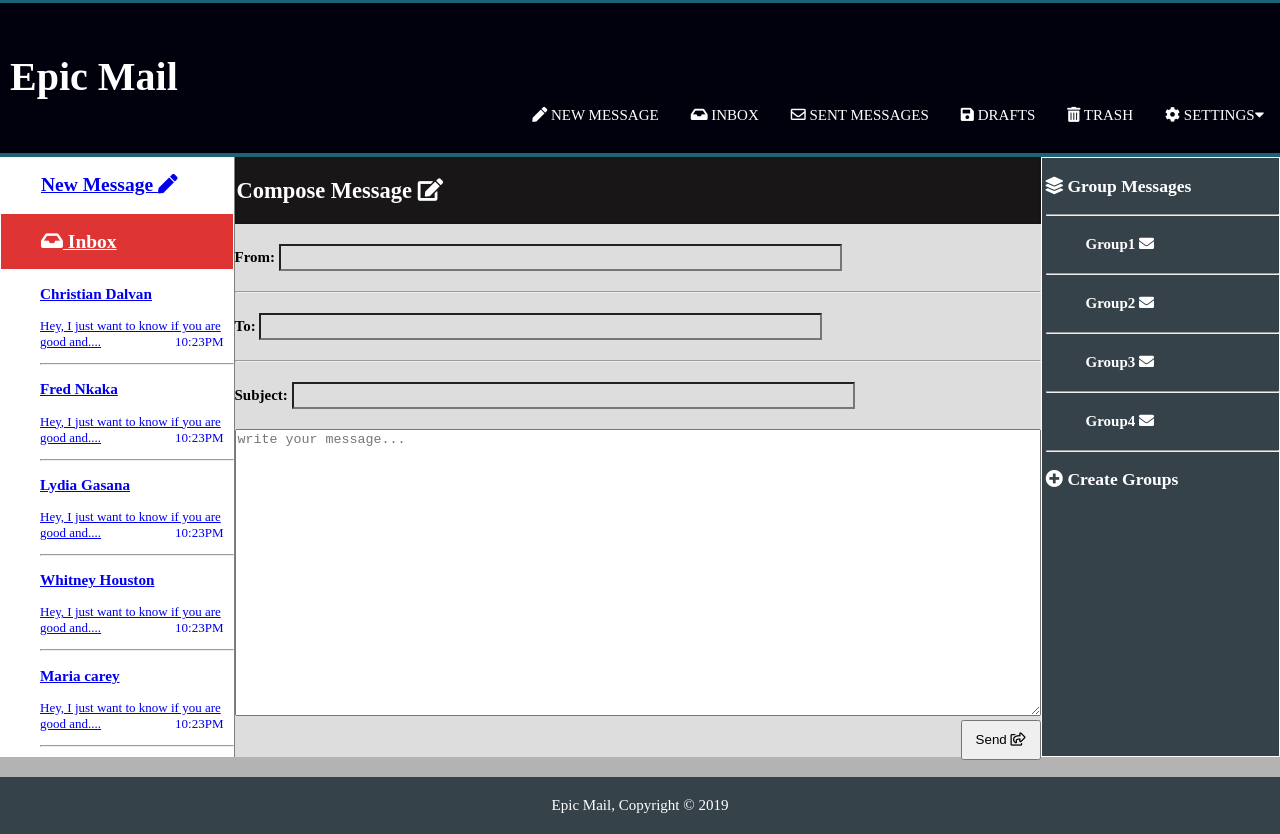
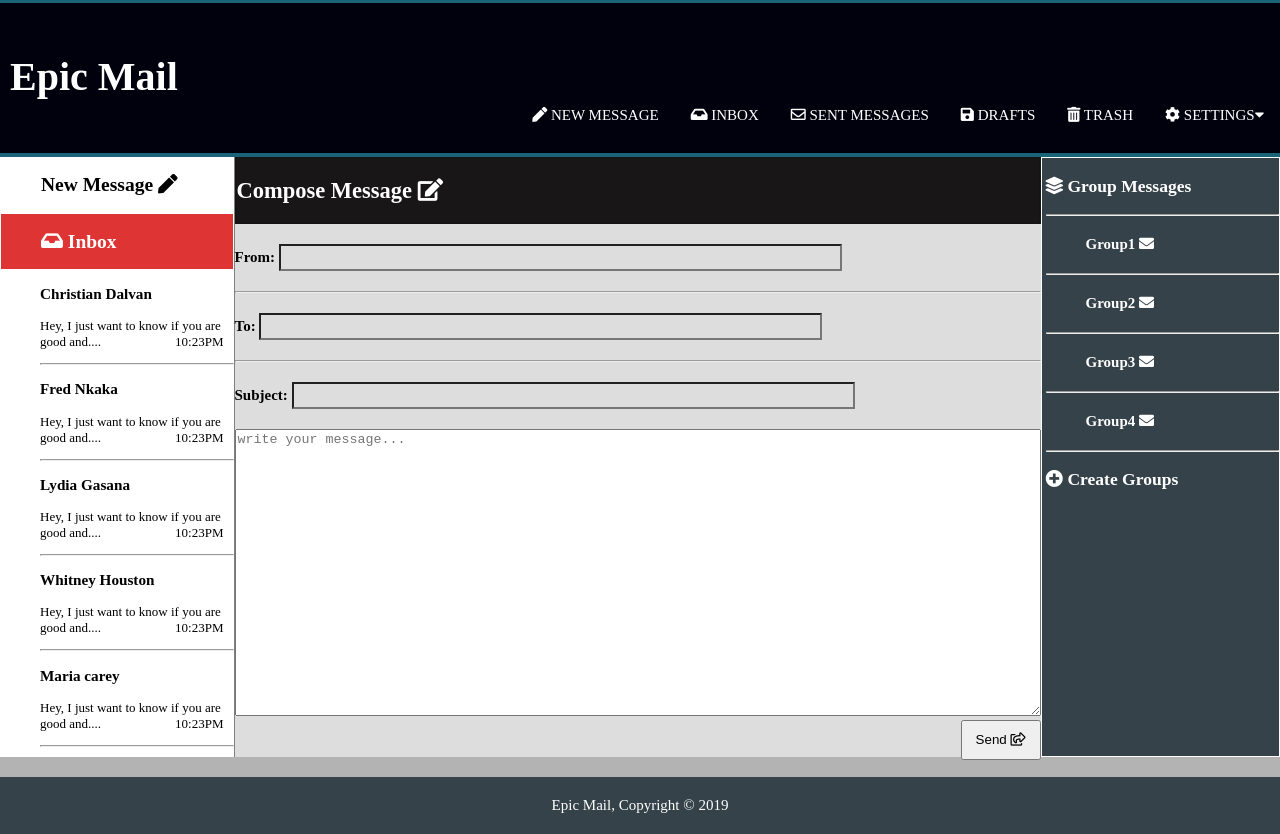
Before and after one commit to raymond42/Epic-mail-challenges-3, a plain HTML site: page UI/HTML/compose.html in a window 1280 px wide. Drawn offline with Linux system fonts and the light colour scheme; a script that the page names is missing.

Commit message:
styling the compose page

```diff
--- a/UI/HTML/compose.html
+++ b/UI/HTML/compose.html
@@ -43,14 +43,14 @@
                   <div class="heading2"><h2><a href="./inbox.html"><i class="fas fa-inbox"></i></i> Inbox</a></h2></div>
                 <ul>
                   <div class="li">
-                      <a href="#">
+                      <a href="message.html">
                           <h3>Christian Dalvan</h3>
                           <p>Hey, I just want to know if you are good and.... <span class="time">10:23PM</span></p>
                         </a>
                         <hr>
                   </div>
                   <div class="li">
-                      <a href="#">
+                      <a href="message.html">
                         <h3>Fred Nkaka</h3>
                         <p>Hey, I just want to know if you are good and....  <span class="time">10:23PM</span></p>
                       </a>
--- a/UI/css/style.css
+++ b/UI/css/style.css
@@ -278,9 +278,6 @@ height: 600px;
     color:white;
     font-family: FontAwesome;
   }
-  color:white;
-  font-family: FontAwesome;
-}
 
 #inbox-messages a{
   text-decoration: none;
@@ -335,7 +332,6 @@ height: 600px;
   background-color:rgb(24, 22, 22);
   color: #FFFFFF
 }
-
 #compose input{
   width: 555px;
   height: 21px;
@@ -355,6 +351,9 @@ height: 600px;
 #compose .send-button a{
   text-decoration: none;
   color: black;
+}
+#inbox-messages .li a{
+  list-style: none;
 }
 
 /* main_inbox messages */
```
